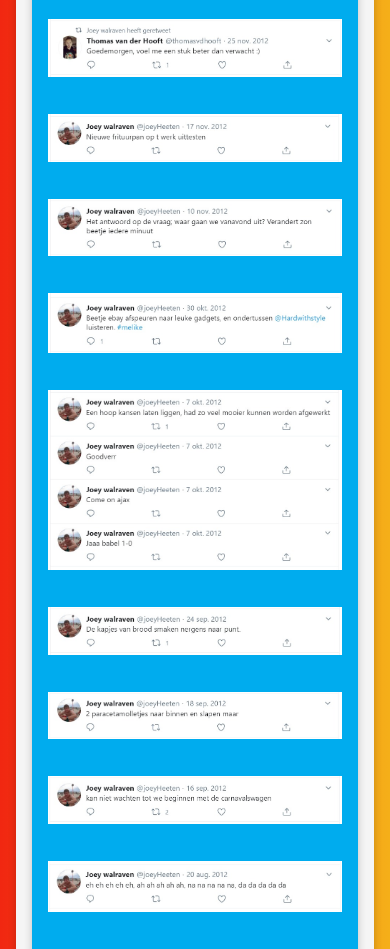
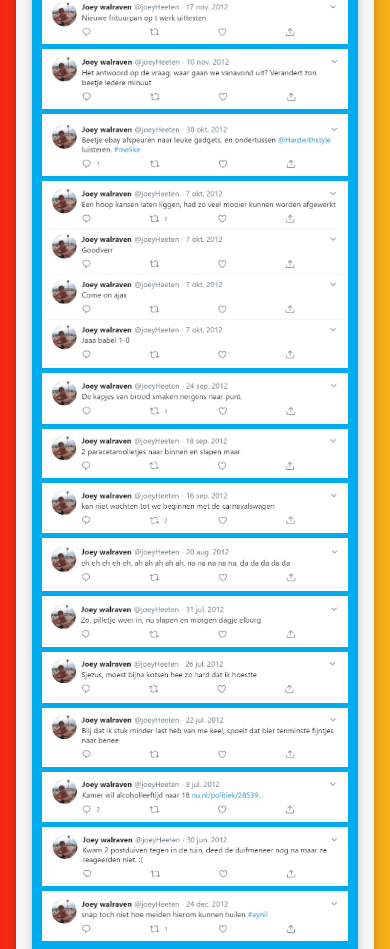
Before and after one commit to Luko-14/jwvuurwerk, a plain HTML site: page social.html in a window 390 px wide. Shown: the part 1011-1960 px from the top of the page. Drawn offline with Linux system fonts and the light colour scheme.

Commit message:
fix social

```diff
--- a/Resources/CSS/style.css
+++ b/Resources/CSS/style.css
@@ -139,10 +139,22 @@ h2 {
 }
 
 .responsive{
+  width: 100%;
+  height: auto;
+  padding: 0px 10px;
+  }
+
+.responsive1{
 width: 100%;
 height: auto;
-padding: 16px;
+padding: 10px 10px 0px 10px;
 }
+
+.responsive2{
+  width: 100%;
+  height: auto;
+  padding: 0px 10px 10px 10px;
+  }
 
 
 /* Change the link color to #111 (black) on hover */
@@ -203,7 +215,7 @@ li a:hover {
     margin: 16px auto 16px auto;
     box-shadow: 0 4px 8px 0 rgba(0,0,0,0.2);
     transition: 0.3s;
-    border-radius: 16px;
+    border-radius: 5px;
     width: fit-content;
     background-color: #00acee;
   }
--- a/social.html
+++ b/social.html
@@ -53,7 +53,7 @@
                     <p>
                     <h2>Twitter vind ik geweldig:</h2>
                     <div class="responsivecard_twitter">
-                    <img src="Resources/Social/twitter_1.jpeg" class="responsive">
+                    <img src="Resources/Social/twitter_1.jpeg" class="responsive1">
                     <img src="Resources/Social/twitter_2.jpeg" class="responsive">
                     <img src="Resources/Social/twitter_3.jpeg" class="responsive">
                     <img src="Resources/Social/twitter_4.jpeg" class="responsive">
@@ -69,7 +69,7 @@
                     <img src="Resources/Social/twitter_14.jpeg" class="responsive">
                     <img src="Resources/Social/twitter_15.jpeg" class="responsive">
                     <img src="Resources/Social/twitter_16.jpeg" class="responsive">
-                    <img src="Resources/Social/twitter_17.jpeg" class="responsive">
+                    <img src="Resources/Social/twitter_17.jpeg" class="responsive2">
                     </p>
                     </div>
             </div>
@@ -83,7 +83,7 @@
                     <p>
                     <h2>Ook Facebook vind ik heel leuk:</h2>
                     <div class="responsivecard_facebook">
-                    <img src="Resources/Social/facebook_1.jpeg" class="responsive">
+                    <img src="Resources/Social/facebook_1.jpeg" class="responsive1">
                     <img src="Resources/Social/facebook_2.jpeg" class="responsive">
                     <img src="Resources/Social/facebook_3.jpeg" class="responsive">
                     <img src="Resources/Social/facebook_4.jpeg" class="responsive">
@@ -95,7 +95,7 @@
                     <img src="Resources/Social/facebook_10.jpeg" class="responsive">
                     <img src="Resources/Social/facebook_11.jpeg" class="responsive">
                     <img src="Resources/Social/facebook_12.jpeg" class="responsive">
-                    <img src="Resources/Social/facebook_13.jpeg" class="responsive">
+                    <img src="Resources/Social/facebook_13.jpeg" class="responsive2">
                     </div>
                     </p>
             </div>
```
